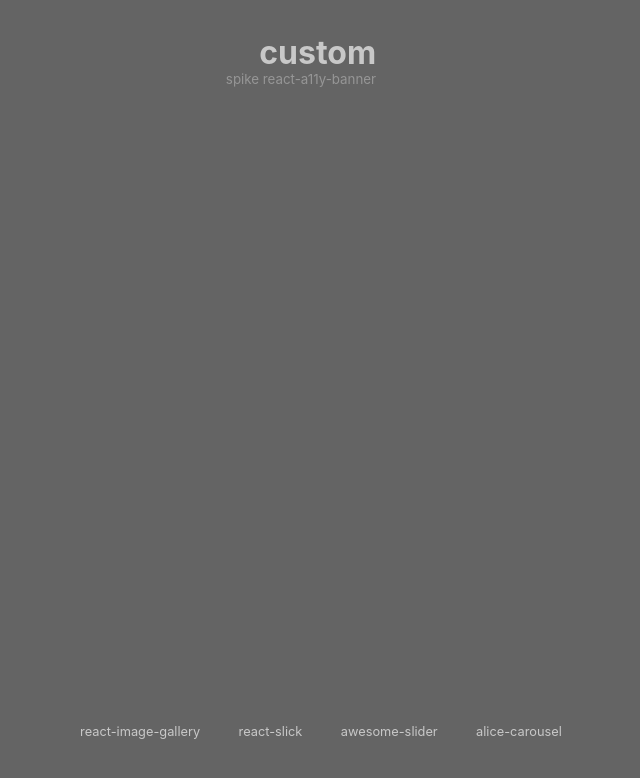
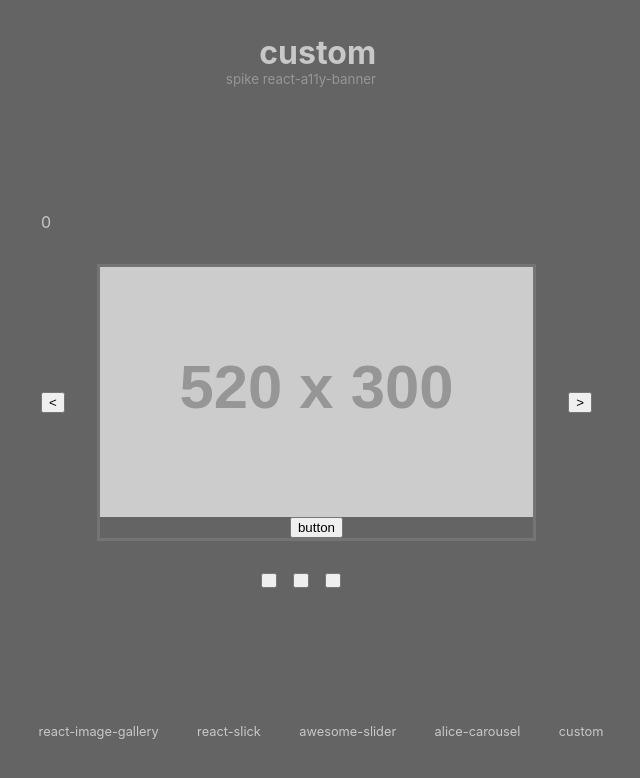
Before and after one commit to francho/spike-react-a11y-banner, a React (Create React App) app: page /custom in a window 1280 px wide. Shown: the top 778 px of the page, without its empty margins (339-979 px from the left). Built offline with nearby package versions, Linux system fonts and the light colour scheme; the HTML template or start-up script is replaced by a standard one.

Commit message:
chore: add custom banner

```diff
--- a/package.json
+++ b/package.json
@@ -11,6 +11,7 @@
     "@types/react": "^18.0.8",
     "@types/react-dom": "^18.0.3",
     "@types/react-image-gallery": "^1.0.5",
+    "@types/react-transition-group": "^4.4.4",
     "add": "^2.0.6",
     "eslint-plugin-jsx-a11y": "^6.5.1",
     "react": "^18.1.0",
@@ -21,6 +22,7 @@
     "react-router-dom": "^6.3.0",
     "react-scripts": "5.0.1",
     "react-slick": "^0.29.0",
+    "react-transition-group": "^4.4.2",
     "slick-carousel": "^1.8.1",
     "typescript": "^4.6.4",
     "web-vitals": "^2.1.4"
--- a/src/App.tsx
+++ b/src/App.tsx
@@ -4,6 +4,7 @@ import React from 'react'
 import { BrowserRouter, Link, RouteObject, useLocation, useRoutes } from 'react-router-dom'
 
 import AwesomeSliderBanner from './components/AwesomeSliderBanner'
+import CustomBanner from './components/CustomBanner'
 import ReactAliceCarouselBanner from './components/ReactAliceCarouselBanner'
 import ReactImageGalleryBanner from './components/ReactImageGalleryBanner'
 import ReactSlickBanner from './components/ReactSlickBanner'
@@ -13,6 +14,7 @@ const routes: RouteObject[] = [
   { path: '/react-slick', element: <ReactSlickBanner /> },
   { path: '/awesome-slider', element: <AwesomeSliderBanner /> },
   { path: '/alice-carousel', element: <ReactAliceCarouselBanner /> },
+  { path: '/custom', element: <CustomBanner /> },
 ]
 
 function SpikeRoutes() {
--- /dev/null
+++ b/src/components/CustomBanner.css
@@ -0,0 +1,52 @@
+.CustomBanner {
+  display: flex;
+  flex-direction: column;
+  justify-items: center;
+  gap: 2em;
+}
+
+.CustomBanner > .slide {
+  display: flex;
+  flex-direction: row;
+  justify-items: center;
+  align-items: center;
+  gap: 2em;
+}
+
+.slideItem {
+  display: block;
+}
+
+.slideItem > div{
+  position: relative;
+  top:0;
+  left: 0;
+}
+
+
+.CustomBanner > .bullets {
+  display: flex;
+  justify-content: center;
+  gap: 1em;
+}
+
+.CustomBanner > .bullets > button {
+  min-height: 15px;
+}
+
+.SlideAnimation-enter {
+  opacity: 0.01;
+}
+
+.SlideAnimation-enter.SlideAnimation-enter-active {
+  opacity: 1;
+  transition: opacity 500ms ease-in;
+}
+
+.SlideAnimation-exit {
+  display: none;
+}
+
+.SlideAnimation-exit.SlideAnimation-exit-active {
+  display: none;
+}
--- /dev/null
+++ b/src/components/CustomBanner.tsx
@@ -0,0 +1,60 @@
+import './CustomBanner.css'
+
+import React, { useEffect, useMemo, useState } from 'react'
+import { CSSTransition, TransitionGroup } from 'react-transition-group'
+
+import Item from './Item'
+
+export default function CustomBanner() {
+  const [slides, setSlides] = useState<React.ReactElement[]>([])
+  const [currentIndex, setCurrentIndex] = useState(0)
+  const items: React.ReactElement[] = useMemo(() => {
+    const images = [
+      'https://dummyimage.com/520x300/0aa/111',
+      'https://dummyimage.com/520x300/a0a/111',
+      'https://dummyimage.com/520x300/aa0/111',
+    ]
+    return images.map((image): React.ReactElement => <Item image={image} key={image} />)
+  }, [])
+
+  useEffect(() => {
+    const slide = items[currentIndex]
+    setSlides([slide])
+  }, [currentIndex, items])
+
+  return (
+    <div className="CustomBanner">
+      {currentIndex}
+      <div className="slide">
+        <button type="button" onClick={() => currentIndex > 0 && setCurrentIndex(currentIndex - 1)}>
+          &lt;
+        </button>
+        <div className="slideItem">
+          <TransitionGroup>
+            {slides.map((slide) => (
+              <CSSTransition
+                classNames="SlideAnimation"
+                timeout={{
+                  enter: 500,
+                  exit: 300,
+                }}
+                appear
+                key={slide.key}
+              >
+                {slide}
+              </CSSTransition>
+            ))}
+          </TransitionGroup>
+        </div>
+        <button type="button" onClick={() => currentIndex < items.length - 1 && setCurrentIndex(currentIndex + 1)}>
+          &gt;
+        </button>
+      </div>
+      <div className="bullets">
+        {items.map((item, index) => (
+          <button type="button" onClick={() => setCurrentIndex(index)} key={`bullet-${item.key}`} />
+        ))}
+      </div>
+    </div>
+  )
+}
--- a/src/components/Item.css
+++ b/src/components/Item.css
@@ -3,6 +3,7 @@
   flex-direction: column;
   justify-items: center;
   align-items: center;
+  border: 3px solid rgba(255,255,255,0.1);
 }
 
 .item > img {
```
Also changed, not shown: 1 other file (tests, documents, lock files or other folders).
